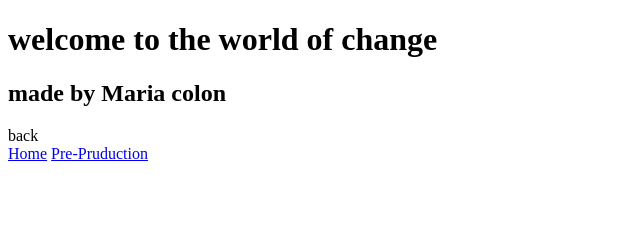
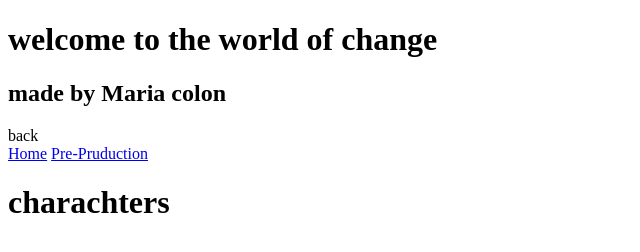
Before and after one commit to MariaVCGarcia/Kangae, a plain HTML site: page pages/Pre-Pruduction.html in a window 1280 px wide. Shown: the whole page, without its empty margins (0-640 px from the left). Drawn offline with Linux system fonts and the light colour scheme.

Commit message:
seting up pages

```diff
--- a/pages/Pre-Pruduction.html
+++ b/pages/Pre-Pruduction.html
@@ -3,7 +3,7 @@
     <head>
         <meta charset="UTF-8">
         <meta name ="viewport" content = "witdh= device-width, intial-scale =1.0">
-        <title>Home</title>
+        <title>Pre-Prouduction</title>
     </head>
 
     <body>
@@ -24,7 +24,7 @@
             </div>
         </nav>
         <main>
-
+            <h1>charachters</h1>
         </main>
     </body>
 </html>
```
